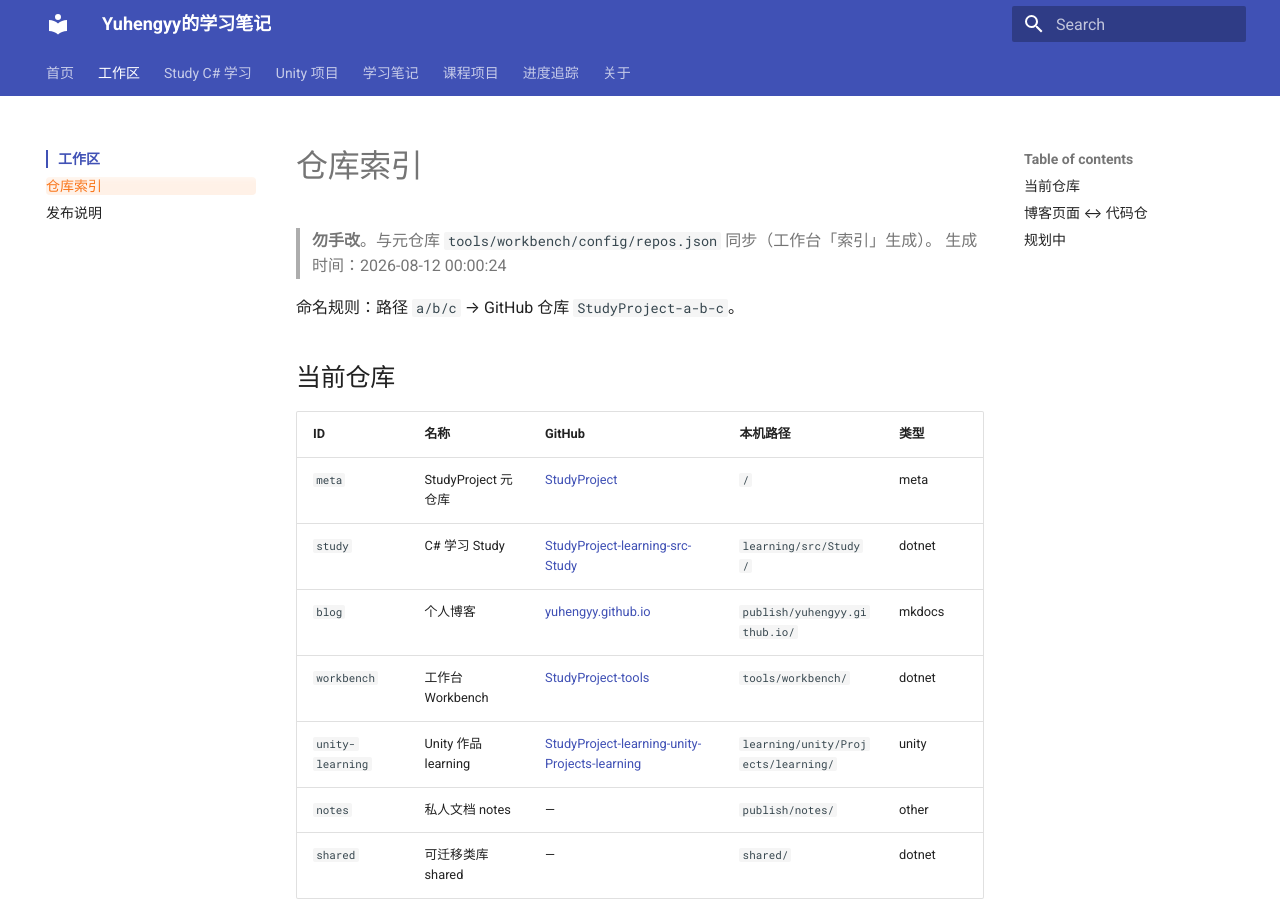
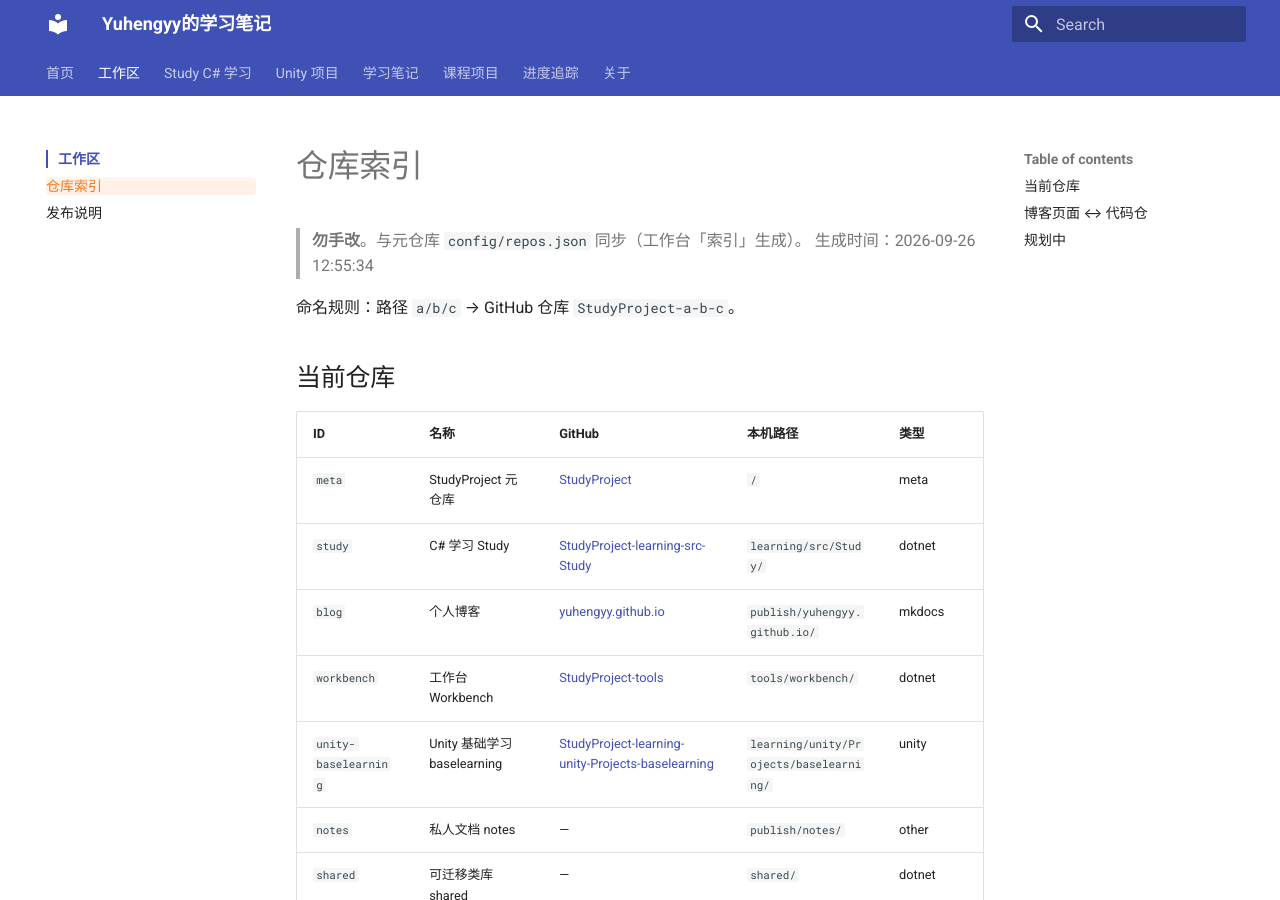
Before and after one commit to yuhengyy/yuhengyy.github.io, an MkDocs documentation site: the page built from docs/workspace/repos.md, in a window 1280 px wide and 900 px high. Built offline with MkDocs 1.6.1 and Material for MkDocs 9.7.7, drawn with Linux system fonts in a browser that asks for light colours.

Commit message:
同步元仓登记路径与工作区仓库索引

```diff
--- a/docs/workspace/repos.md
+++ b/docs/workspace/repos.md
@@ -1,7 +1,7 @@
 # 仓库索引
 
-> **勿手改**。与元仓库 `tools/workbench/config/repos.json` 同步（工作台「索引」生成）。
-> 生成时间：2026-08-12 00:00:24
+> **勿手改**。与元仓库 `config/repos.json` 同步（工作台「索引」生成）。
+> 生成时间：2026-09-26 12:55:34
 
 命名规则：路径 `a/b/c` → GitHub 仓库 `StudyProject-a-b-c`。
 
@@ -13,7 +13,7 @@
 | `study` | C# 学习 Study | [StudyProject-learning-src-Study](https://github.com/yuhengyy/StudyProject-learning-src-Study) | `learning/src/Study/` | dotnet |
 | `blog` | 个人博客 | [yuhengyy.github.io](https://github.com/yuhengyy/yuhengyy.github.io) | `publish/yuhengyy.github.io/` | mkdocs |
 | `workbench` | 工作台 Workbench | [StudyProject-tools](https://github.com/yuhengyy/StudyProject-tools) | `tools/workbench/` | dotnet |
-| `unity-learning` | Unity 作品 learning | [StudyProject-learning-unity-Projects-learning](https://github.com/yuhengyy/StudyProject-learning-unity-Projects-learning) | `learning/unity/Projects/learning/` | unity |
+| `unity-baselearning` | Unity 基础学习 baselearning | [StudyProject-learning-unity-Projects-baselearning](https://github.com/yuhengyy/StudyProject-learning-unity-Projects-baselearning) | `learning/unity/Projects/baselearning/` | unity |
 | `notes` | 私人文档 notes | — | `publish/notes/` | other |
 | `shared` | 可迁移类库 shared | — | `shared/` | dotnet |
 
```
Also changed, not shown: .agents/skills/blog-workspace/SKILL.md (+2 -2 lines).
